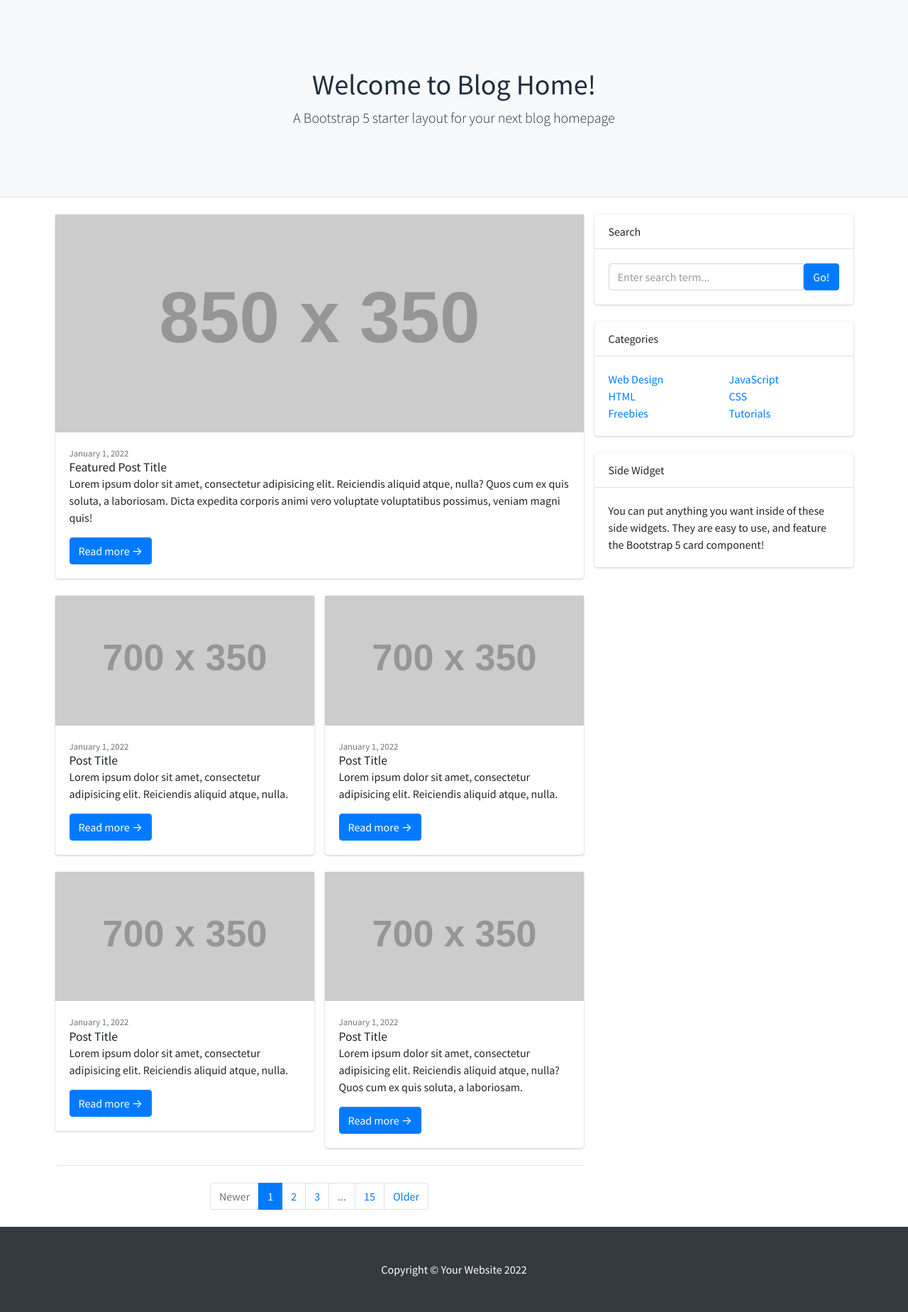
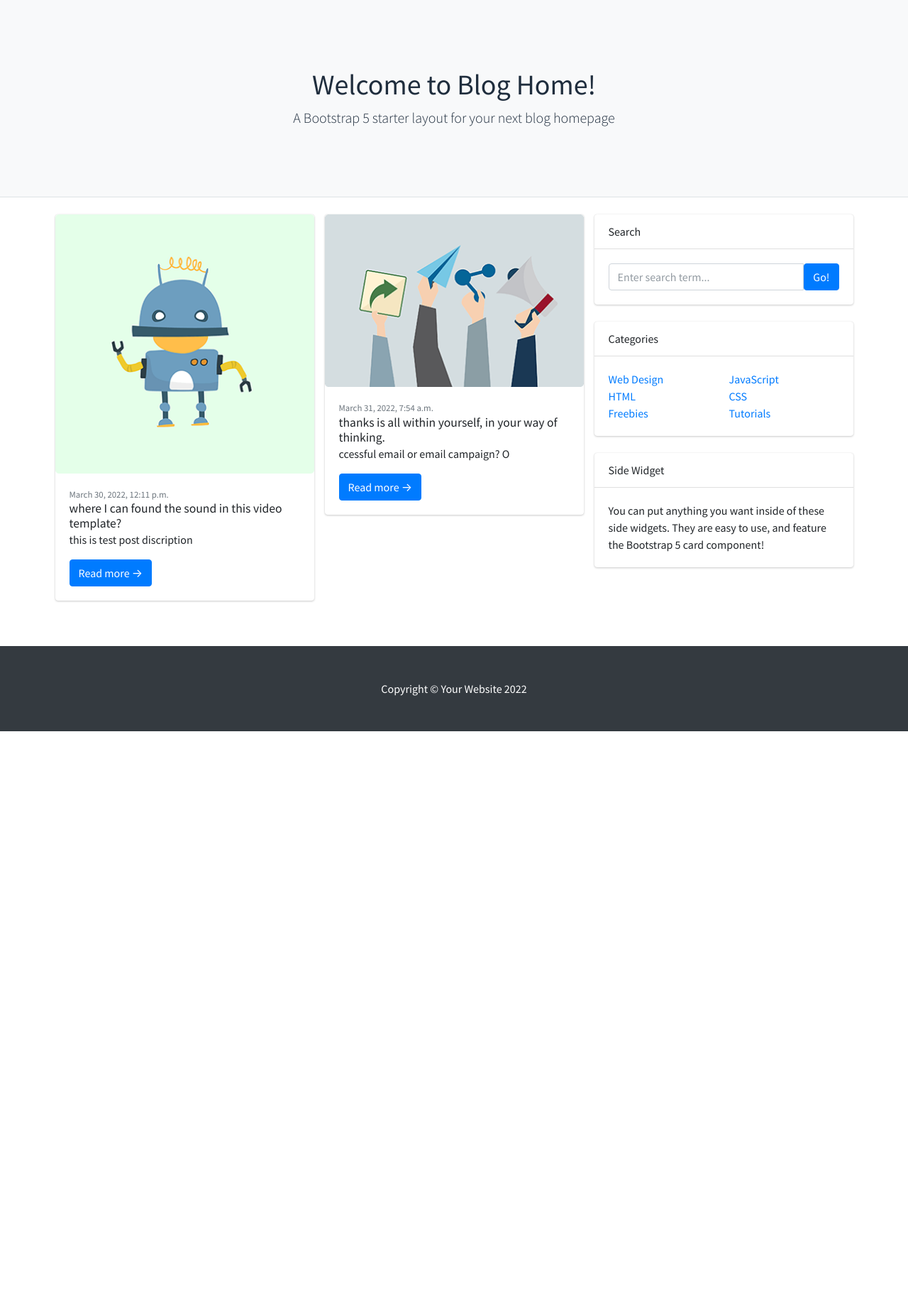
Before and after one commit to m8usman/Blog-class-based-view, a Django app: page /posts/ in a window 1280 px wide. Shown: the part 57-1905 px from the top of the page at 71% size. After the commit the page ends 1087 px from the top, so only its background shows below. Run offline with Django 4.2, Linux system fonts and the light colour scheme; data comes from the database, SQL or seed files in the repository; both versions use the stored data as it was after the commit; grey boxes labelled with a size stand in for pictures from a placeholder-image service; some libraries are stand-ins or nearby versions.

Commit message:
added date filters to post

```diff
--- a/posts/forms.py
+++ b/posts/forms.py
@@ -15,12 +15,12 @@ class CommentForm(ModelForm):
 
 
 class PostForm(ModelForm):
-    publish_from = forms.SplitDateTimeField(widget=AdminSplitDateTime())
-    publish_to = forms.SplitDateTimeField(widget=AdminSplitDateTime())
+    publish_from = forms.SplitDateTimeField(required=False, widget=AdminSplitDateTime())
+    publish_to = forms.SplitDateTimeField(required=False, widget=AdminSplitDateTime())
 
     class Meta:
         model = Post
-        fields = ['title', 'description', 'content', 'featured_image', 'tags', 'categories', 'publish_from', 'publish_to', ]
+        fields = ['title', 'description', 'content', 'featured_image', 'tags', 'categories', 'publish_from', 'publish_to', 'is_published' ]
 
         widgets = {
             'tags': forms.CheckboxSelectMultiple(),
--- a/posts/models.py
+++ b/posts/models.py
@@ -20,7 +20,7 @@ class Post(models.Model):
     created_at = models.DateTimeField(auto_now_add=True)
     updated_at = models.DateTimeField(auto_now=True)
     is_published = models.BooleanField(default=False)
-    publish_from = models.DateTimeField(default=datetime.now(), blank=True)
+    publish_from = models.DateTimeField(null=True, blank=True)
     publish_to = models.DateTimeField(null=True, blank=True)
     id = models.UUIDField(default=uuid.uuid4, unique=True,
                           primary_key=True, editable=False)
--- a/posts/templates/posts/post_form.html
+++ b/posts/templates/posts/post_form.html
@@ -116,7 +116,7 @@
                                     {{ form.featured_image|as_crispy_field }}
 
                                     <br><br>
-
+                                    {{ form.is_published|as_crispy_field }}
 
                                     <!--                                <button class="btn btn-secondary " type="submit">Save Post</button>-->
                                 </div>
--- a/posts/templates/posts/posts.html
+++ b/posts/templates/posts/posts.html
@@ -33,87 +33,74 @@
     <div class="row">
         <!-- Blog entries-->
         <div class="col-lg-8">
-            <!-- Featured blog post-->
-            <div class="card mb-4">
-                <a href="#!"><img class="card-img-top" src="https://dummyimage.com/850x350/dee2e6/6c757d.jpg" alt="..."></a>
-                <div class="card-body">
-                    <div class="small text-muted">January 1, 2022</div>
-                    <h2 class="card-title">Featured Post Title</h2>
-                    <p class="card-text">Lorem ipsum dolor sit amet, consectetur adipisicing elit. Reiciendis aliquid
-                        atque, nulla? Quos cum ex quis soluta, a laboriosam. Dicta expedita corporis animi vero
-                        voluptate voluptatibus possimus, veniam magni quis!</p>
-                    <a class="btn btn-primary" href="#!">Read more →</a>
-                </div>
-            </div>
+
             <!-- Nested row for non-featured blog posts-->
             <div class="row">
+                {% for post in posts %}
                 <div class="col-lg-6">
                     <!-- Blog post-->
                     <div class="card mb-4">
-                        <a href="#!"><img class="card-img-top" src="https://dummyimage.com/700x350/dee2e6/6c757d.jpg"
+                        <a href="{% url 'post' post.slug %}"><img class="card-img-top" src="{{post.imageURL}}"
                                           alt="..."></a>
                         <div class="card-body">
-                            <div class="small text-muted">January 1, 2022</div>
-                            <h2 class="card-title h4">Post Title</h2>
-                            <p class="card-text">Lorem ipsum dolor sit amet, consectetur adipisicing elit. Reiciendis
-                                aliquid atque, nulla.</p>
-                            <a class="btn btn-primary" href="#!">Read more →</a>
-                        </div>
-                    </div>
-                    <!-- Blog post-->
-                    <div class="card mb-4">
-                        <a href="#!"><img class="card-img-top" src="https://dummyimage.com/700x350/dee2e6/6c757d.jpg"
-                                          alt="..."></a>
-                        <div class="card-body">
-                            <div class="small text-muted">January 1, 2022</div>
-                            <h2 class="card-title h4">Post Title</h2>
-                            <p class="card-text">Lorem ipsum dolor sit amet, consectetur adipisicing elit. Reiciendis
-                                aliquid atque, nulla.</p>
-                            <a class="btn btn-primary" href="#!">Read more →</a>
+                            <div class="small text-muted">{{post.publish_from}}</div>
+                            <h2 class="card-title h4">{{post.title}}</h2>
+                            <p class="card-text">{{post.description}}</p>
+                            <a class="btn btn-primary" href="{% url 'post' post.slug %}">Read more →</a>
                         </div>
                     </div>
                 </div>
-                <div class="col-lg-6">
-                    <!-- Blog post-->
-                    <div class="card mb-4">
-                        <a href="#!"><img class="card-img-top" src="https://dummyimage.com/700x350/dee2e6/6c757d.jpg"
-                                          alt="..."></a>
-                        <div class="card-body">
-                            <div class="small text-muted">January 1, 2022</div>
-                            <h2 class="card-title h4">Post Title</h2>
-                            <p class="card-text">Lorem ipsum dolor sit amet, consectetur adipisicing elit. Reiciendis
-                                aliquid atque, nulla.</p>
-                            <a class="btn btn-primary" href="#!">Read more →</a>
-                        </div>
-                    </div>
-                    <!-- Blog post-->
-                    <div class="card mb-4">
-                        <a href="#!"><img class="card-img-top" src="https://dummyimage.com/700x350/dee2e6/6c757d.jpg"
-                                          alt="..."></a>
-                        <div class="card-body">
-                            <div class="small text-muted">January 1, 2022</div>
-                            <h2 class="card-title h4">Post Title</h2>
-                            <p class="card-text">Lorem ipsum dolor sit amet, consectetur adipisicing elit. Reiciendis
-                                aliquid atque, nulla? Quos cum ex quis soluta, a laboriosam.</p>
-                            <a class="btn btn-primary" href="#!">Read more →</a>
-                        </div>
-                    </div>
-                </div>
+                {% endfor %}
             </div>
             <!-- Pagination-->
-            <nav aria-label="Pagination">
-                <hr class="my-0">
-                <ul class="pagination justify-content-center my-4">
-                    <li class="page-item disabled"><a class="page-link" href="#" tabindex="-1" aria-disabled="true">Newer</a>
-                    </li>
-                    <li class="page-item active" aria-current="page"><a class="page-link" href="#!">1</a></li>
-                    <li class="page-item"><a class="page-link" href="#!">2</a></li>
-                    <li class="page-item"><a class="page-link" href="#!">3</a></li>
-                    <li class="page-item disabled"><a class="page-link" href="#!">...</a></li>
-                    <li class="page-item"><a class="page-link" href="#!">15</a></li>
-                    <li class="page-item"><a class="page-link" href="#!">Older</a></li>
-                </ul>
-            </nav>
+<div class="card-body">
+
+       <nav aria-label="Page navigation example ">
+
+      {% if is_paginated %}
+      <ul class="pagination justify-content-center">
+        {% if posts.has_previous %}
+        <li class="page-item">
+          <a class="page-link" href="?page={{page_obj.previous_page_number}}"
+            >&laquo;</a
+          >
+        </li>
+        {% else %}
+        <li class="page-item disabled">
+          <a class="page-link" href="#">&laquo;</a>
+        </li>
+        {% endif %}
+
+
+          {% for i in paginator.page_range %}
+
+          {% if posts.number == i %}
+        <li class="page-item"><a class="page-link active">{{ i }}</a></li>
+        {% else %}
+        <li class="page-item">
+          <a class="page-link" href="?page={{ i }}">{{ i }}</a>
+        </li>
+        {% endif %}
+          {% endfor %}
+
+          {% if page_obj.has_next %}
+        <li class="page-item">
+          <a href="?page={{page_obj.next_page_number}}" class="page-link"
+            >&raquo;</a
+          >
+        </li>
+        {% else %}
+        <li class="page-item disabled">
+          <a class="page-link">&raquo;</a>
+        </li>
+        {% endif %}
+
+
+      </ul>
+      {% endif %}
+    </nav>
+
+</div>
         </div>
         <!-- Side widgets-->
         <div class="col-lg-4">
--- a/posts/views.py
+++ b/posts/views.py
@@ -1,6 +1,9 @@
+import datetime
+
 from django.contrib.auth.decorators import login_required
 from django.contrib.auth.mixins import LoginRequiredMixin, UserPassesTestMixin
 from django.contrib.messages.views import SuccessMessageMixin
+from django.db.models import Q
 from django.forms import model_to_dict
 from django.http import JsonResponse
 from django.shortcuts import render, redirect, get_object_or_404
@@ -22,8 +25,13 @@ class Posts(ListView):
     paginate_by = 6
 
     def get_queryset(self):
-        queryset = Post.objects.all()
-
+        current_datetime = datetime.datetime.now()
+        queryset = Post.objects.filter(is_published=True)
+        queryset = queryset.filter(
+            Q(publish_from__lte=current_datetime, publish_to__gte=current_datetime) |
+            Q(publish_from__lte=current_datetime, publish_to__isnull=True) |
+            Q(publish_to__gte=current_datetime, publish_from__isnull=True)
+        ).distinct()
         return queryset
 
 
```
Also changed, not shown: db.sqlite3, posts/migrations/0013_alter_post_publish_from.py (added).
